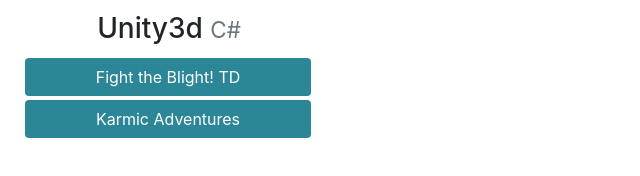
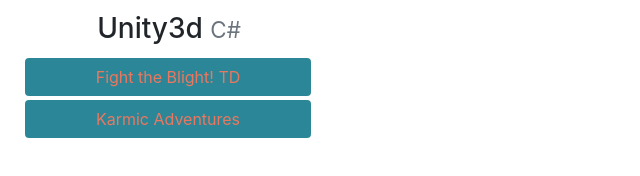
Before and after one commit to robmolinaro/robmolinaro.github.io, a plain HTML site: page unity.html in a window 1280 px wide. Shown: the whole page, without its empty margins (0-640 px from the left). Drawn offline with nearby package versions, Linux system fonts and the light colour scheme.

Commit message:
Button colour adjustments.

```diff
--- a/styles.css
+++ b/styles.css
@@ -60,8 +60,8 @@
   }
 
 .site-button {
-    background-color: rgb(43, 135, 151); /* Set a background color */
-    color: white; /* Text color */
+    background-color: rgb(43, 135, 151);
+    color: rgb(234, 119, 96);
 }
 
 #myBtn {
```
